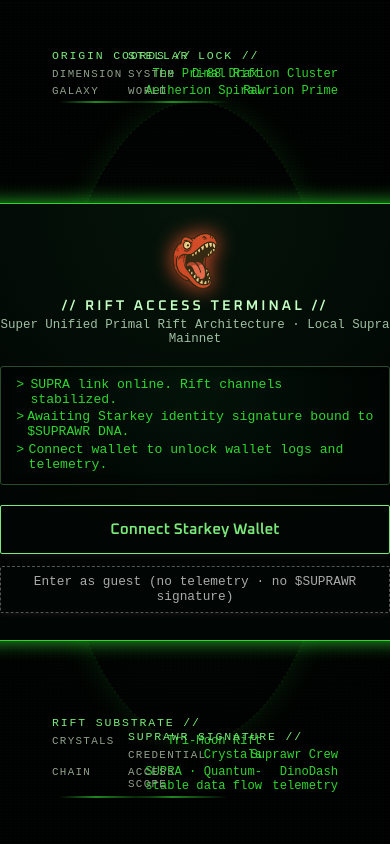
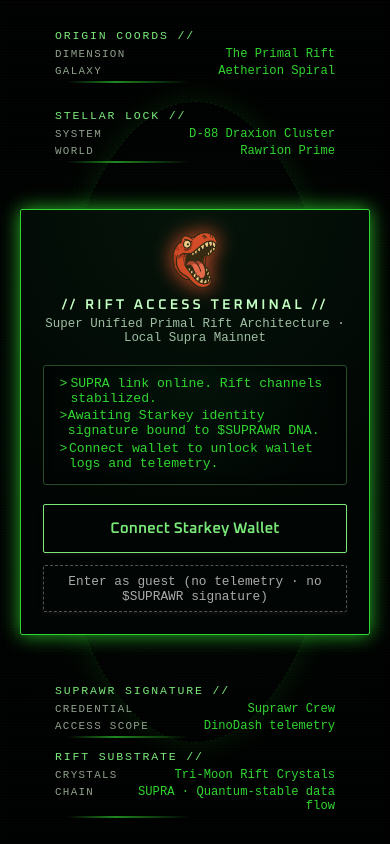
Before and after one commit to n8tr0nc/suprawr-dino-dash, a Next.js app: page /dashboard in a window 390 px wide. Shown: the top 844 px of the page. Built offline with nearby package versions, Linux system fonts and the light colour scheme.

Commit message:
Terminal layout update.

```diff
--- a/app/dashboard/styles/rift.css
+++ b/app/dashboard/styles/rift.css
@@ -148,6 +148,7 @@
   transform-origin: center center;
   transform: scale(1);
   filter: blur(0);
+  padding: 20px;
 }
 
 .rift-entry-overlay--exiting {
@@ -201,12 +202,12 @@
 /* Central Handshake Terminal */
 
 .rift-entry-panel {
-  position: fixed;
+  /*position: fixed;*/
   z-index: 4;
   max-width: 520px;
   width: 100%;
-  margin: 0 20px;
-  padding: 1.8rem 2rem 1.7rem;
+  margin: 0 0;
+  padding: 1.4rem 1.4rem;
   background: radial-gradient(circle at top, #05140a 0%, #010503 70%),
     repeating-linear-gradient(
       0deg,
@@ -594,3 +595,30 @@
     background-position: 0 0, 0 0;
   }
 }
+
+@media (max-width: 600px) {
+  .rift-entry-hud {
+    width: 100%;
+    min-width: 0;
+  }
+  .rift-entry-hud--tl {
+    top: 20px;
+    left: 50%;
+    transform: translate(-50%, 0%);
+  }
+  .rift-entry-hud--tr {
+    top: 100px;
+    left: 50%;
+    transform: translate(-50%, 0%);
+  }
+  .rift-entry-hud--bl {
+    bottom: 20px;
+    left: 50%;
+    transform: translate(-50%, 0%);
+  }
+  .rift-entry-hud--br {
+    bottom: 100px;
+    left: 50%;
+    transform: translate(-50%, 0%);
+  }
+}
```
